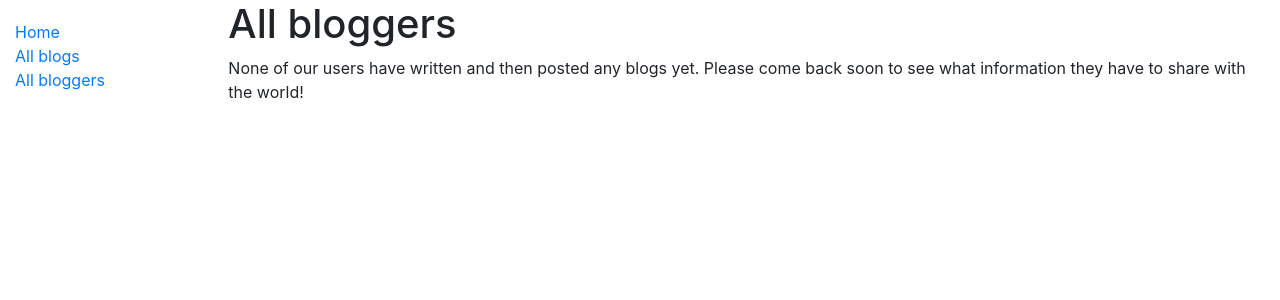
After one commit to momentum-cohort-2019-02/w4-miniblog-abbyjoydemarest, a Django app: page /blog/bloggers/ in a window 1280 px wide. The commit adds this page. Shown: the top 300 px of the page. Run offline with Django 3.2, Linux system fonts and the light colour scheme; data that the repository does not hold is empty; some libraries are stand-ins or nearby versions.

Commit message:
added and finished updating/connecting blogger_list.html

```diff
--- a/blog/templates/base_generic.html
+++ b/blog/templates/base_generic.html
@@ -17,7 +17,7 @@
                 <ul class="sidebar-nav">
                     <li><a href="{% url 'index' %}">Home</a></li>
                     <li><a href="{% url 'blogs' %}">All blogs</a></li>
-                    <li><a href="">All bloggers</a></li>
+                    <li><a href="{% url 'bloggers' %}">All bloggers</a></li>
                 </ul>
             {% endblock %}
             </div>
--- /dev/null
+++ b/blog/templates/blog/blogger_list.html
@@ -0,0 +1,16 @@
+{% extends "base_generic.html" %}
+
+{% block content %}
+    <h1>All bloggers</h1>
+    {% if blogger_list %}
+    <ul>
+        {% for blogger in blogger_list %}
+        <li>
+            <a href="{{ blogger.get_absolute_url }}">{{ blogger.username}}</a>
+        </li>
+        {% endfor %}
+    </ul>
+    {% else %}
+        <p>None of our users have written and then posted any blogs yet. Please come back soon to see what information they have to share with the world! </p>
+    {% endif %}
+{% endblock %}
--- a/blog/urls.py
+++ b/blog/urls.py
@@ -9,5 +9,6 @@ urlpatterns = [
     #create the url path for the index page for the application
     path('', views.index, name='index'),
     path('blogs/', views.BlogListView.as_view(), name='blogs'),
-    path('blog/<int:pk>', views.BlogDetailView.as_view(), name='blog-detail')
+    path('blog/<int:pk>', views.BlogDetailView.as_view(), name='blog-detail'),
+    path('bloggers/', views.BloggersListView.as_view(), name='bloggers'),
 ]
--- a/blog/views.py
+++ b/blog/views.py
@@ -33,3 +33,6 @@ class BlogListView(generic.ListView):
 
 class BlogDetailView(generic.DetailView):
     model = Blog
+
+class BloggersListView(generic.ListView):
+    model = Blogger
```
